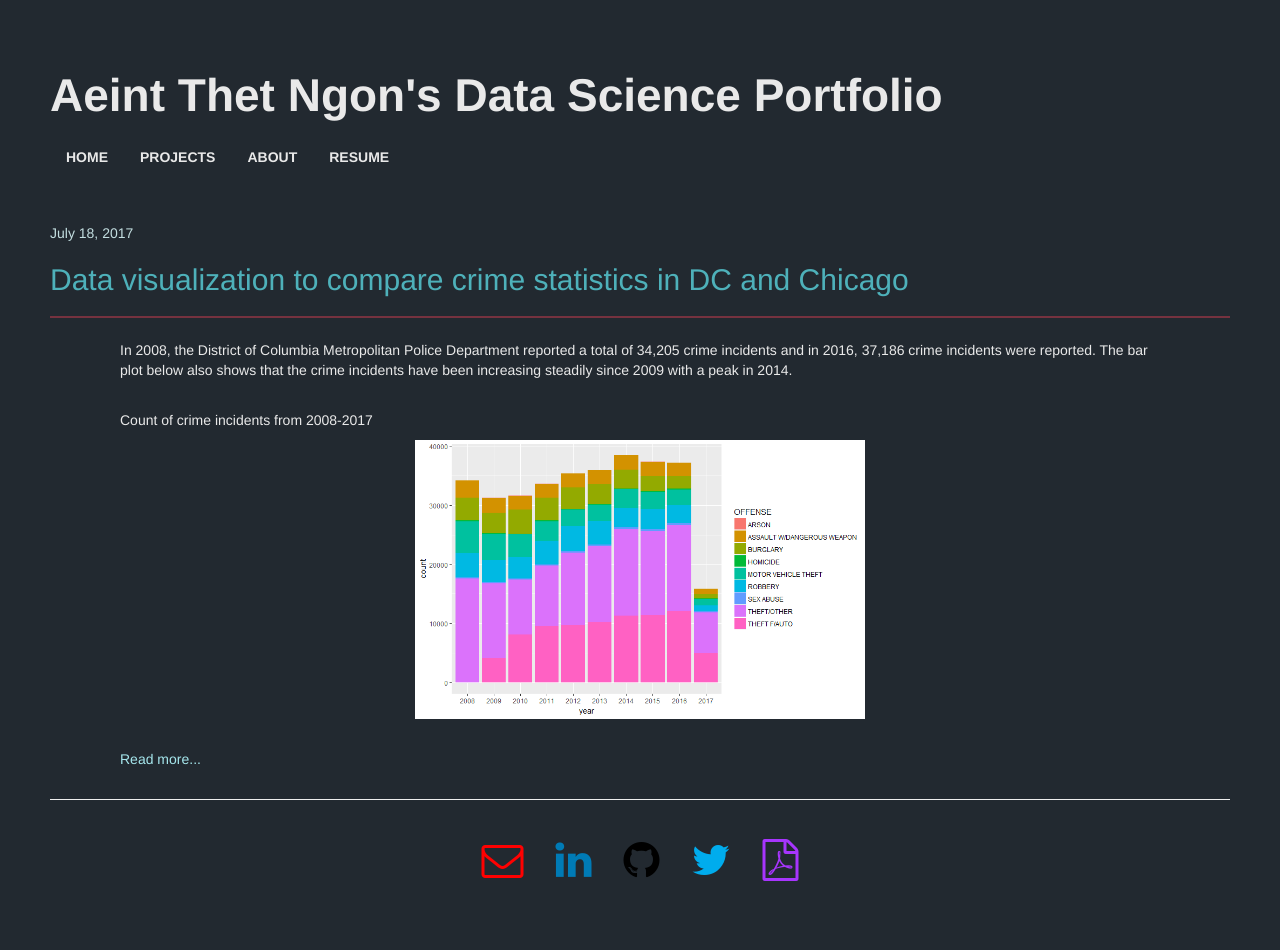
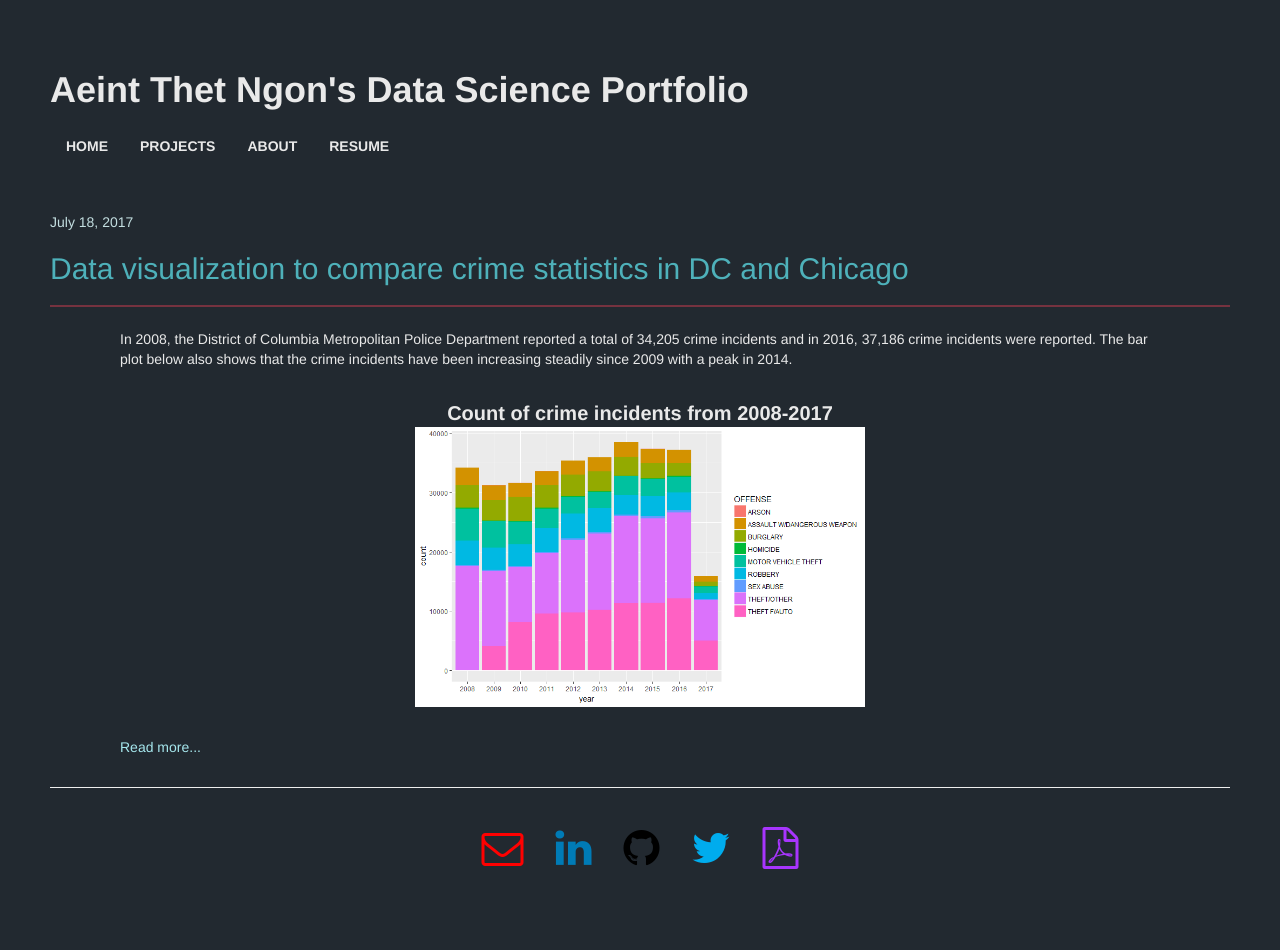
Before and after one commit to aeintngon/old-webpage, a Jekyll site: the page built from index.html, in a window 1280 px wide. Built offline with Jekyll 4.4.1, drawn with Linux system fonts in a browser that asks for light colours; nearby versions of some CDN libraries.

Commit message:
graph title add

```diff
--- a/CSS/styles.css
+++ b/CSS/styles.css
@@ -4,13 +4,11 @@ body {
 }
 
 h1 {
-	font-size: 46px;
 	font-weight:bold;
 	color:#E9E9E9;
 }
 
 h2 {
-	font-sie: 18px;
 	color: #4EB1BA;
 }
 
@@ -113,3 +111,17 @@ li a:hover {
 #github {
 	color: #000000
 }
+
+.graph-title {
+	font-weight:bold;
+	font-size:20px;
+	text-align:center;
+	margin: 0px;
+}
+
+.graph-subtitle {
+	text-align:center;
+	margin:0px;
+	font-size: 14px;
+	line-height:14px;
+}
```
